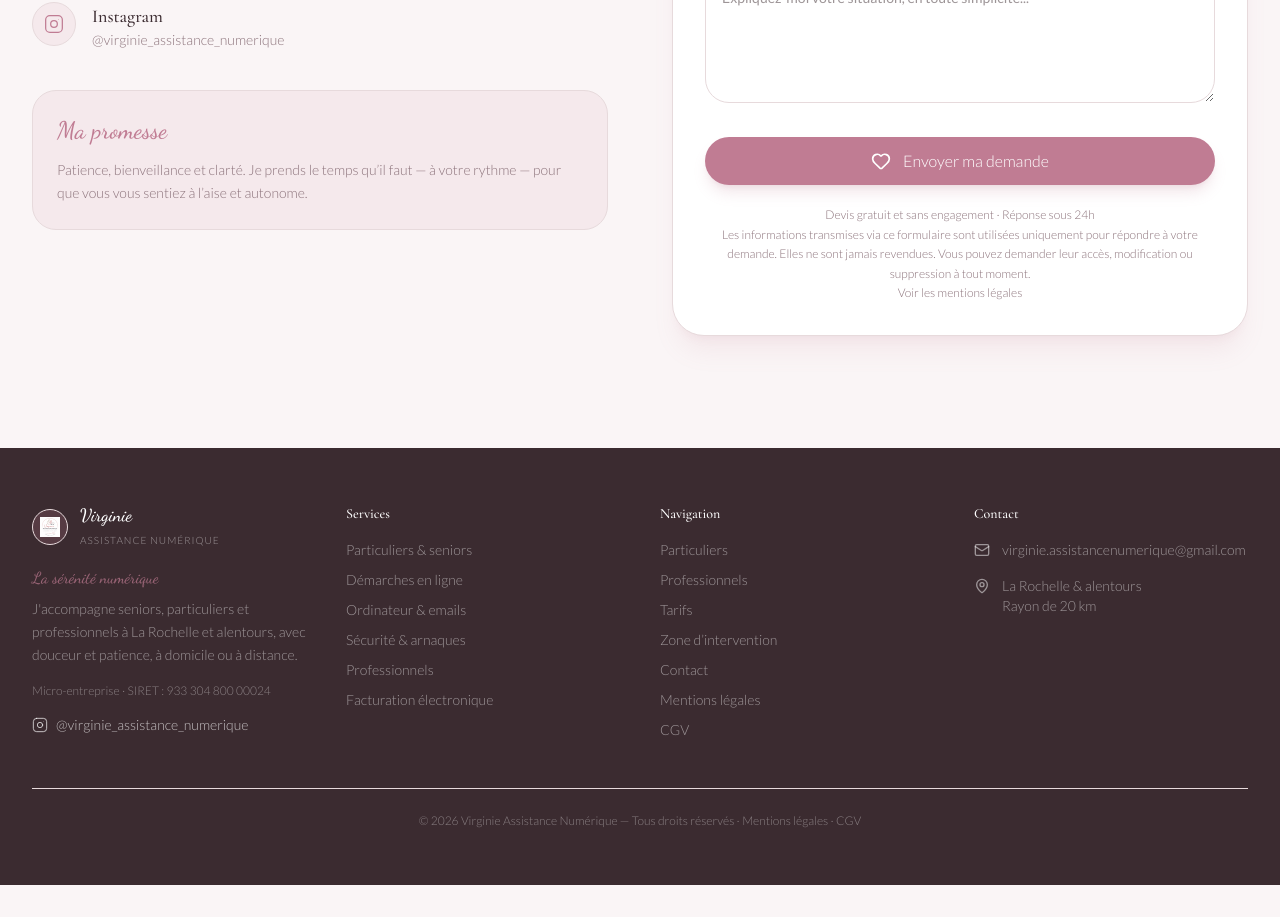
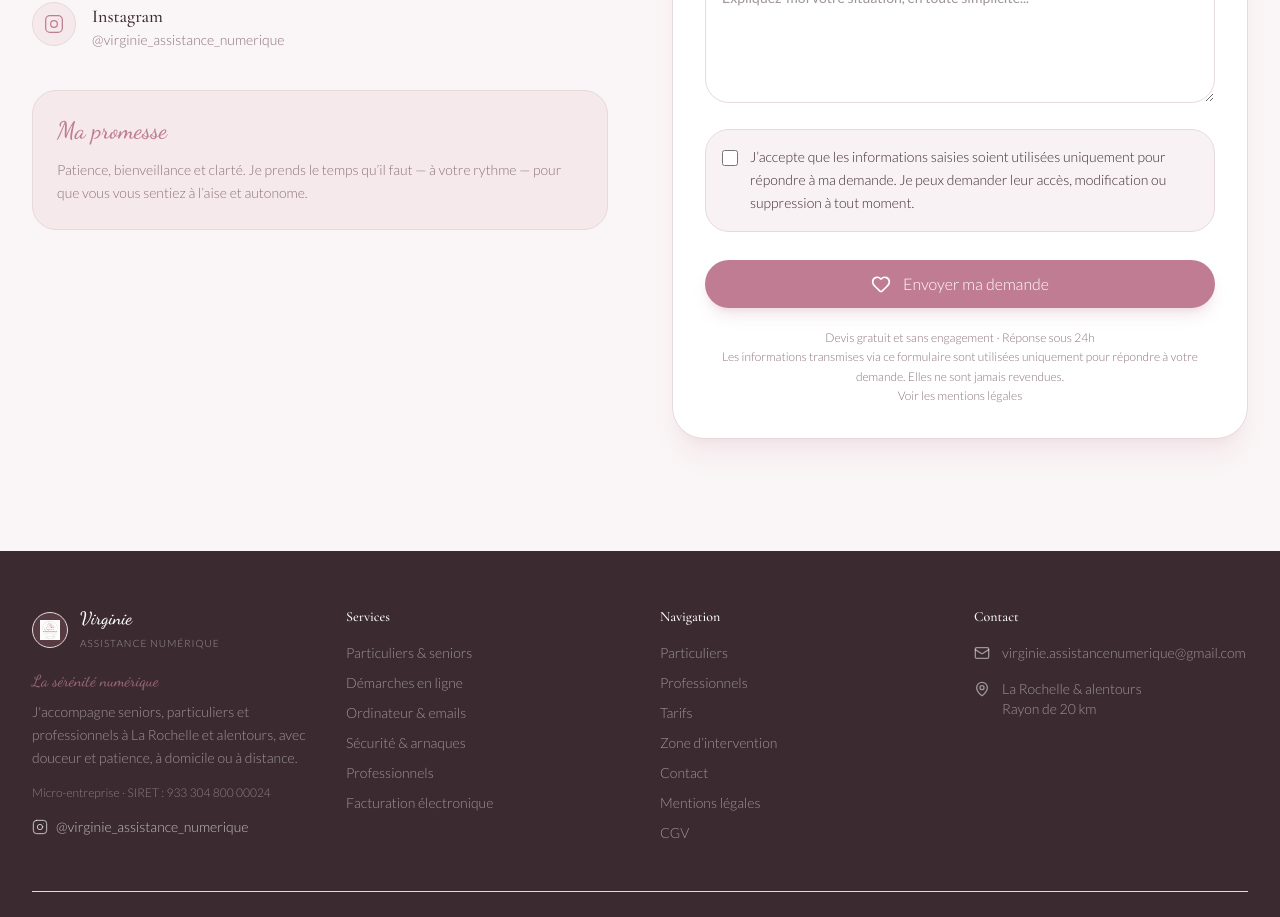
Before and after one commit to Virginie17/assistance-numerique, a Next.js app: page / in a window 1280 px wide. Shown: the part 10100-11017 px from the top of the page. Before the commit the page ends 10985 px from the top, so only its background shows below. Built offline with nearby package versions, Linux system fonts and the light colour scheme; no server answers.

Commit message:
Add required RGPD consent and honeypot field

```diff
--- a/components/landing/ContactSection.tsx
+++ b/components/landing/ContactSection.tsx
@@ -42,6 +42,8 @@ type FormState = {
   service: string;
   contact_preference: string;
   message: string;
+  rgpd_consent: boolean;
+  company_website: string;
 };
 
 function InstagramIcon({ className }: { className?: string }) {
@@ -62,6 +64,8 @@ const initialForm: FormState = {
   service: "",
   contact_preference: "",
   message: "",
+  rgpd_consent: false,
+  company_website: "",
 };
 
 export default function ContactSection() {
@@ -70,7 +74,7 @@ export default function ContactSection() {
   const [successMessage, setSuccessMessage] = useState("");
   const [errorMessage, setErrorMessage] = useState("");
 
-  const handleChange = (field: keyof FormState, value: string) => {
+  const handleChange = (field: keyof FormState, value: string | boolean) => {
     setForm((prev) => ({ ...prev, [field]: value }));
     setSuccessMessage("");
     setErrorMessage("");
@@ -155,20 +159,27 @@ export default function ContactSection() {
             {successMessage && <div className="mb-6 rounded-2xl border border-primary/15 bg-primary/10 p-4 text-sm font-light leading-relaxed text-foreground">{successMessage}</div>}
             {errorMessage && <div className="mb-6 rounded-2xl border border-red-200 bg-red-50 p-4 text-sm font-light leading-relaxed text-red-700">{errorMessage}</div>}
 
+            <div className="hidden" aria-hidden="true">
+              <label>
+                Site web de l'entreprise
+                <input tabIndex={-1} autoComplete="off" value={form.company_website} onChange={(event) => handleChange("company_website", event.target.value)} />
+              </label>
+            </div>
+
             <div className="grid gap-5 sm:grid-cols-2">
               <div>
                 <label className="mb-2 block text-sm font-light text-foreground">Votre prénom et nom *</label>
-                <input required value={form.name} onChange={(event) => handleChange("name", event.target.value)} placeholder="Marie Dupont" className="h-12 w-full rounded-2xl border border-input bg-white px-4 text-sm outline-none transition focus:ring-2 focus:ring-ring" />
+                <input required maxLength={80} value={form.name} onChange={(event) => handleChange("name", event.target.value)} placeholder="Marie Dupont" className="h-12 w-full rounded-2xl border border-input bg-white px-4 text-sm outline-none transition focus:ring-2 focus:ring-ring" />
               </div>
 
               <div>
                 <label className="mb-2 block text-sm font-light text-foreground">Votre email *</label>
-                <input required type="email" value={form.email} onChange={(event) => handleChange("email", event.target.value)} placeholder="marie@email.com" className="h-12 w-full rounded-2xl border border-input bg-white px-4 text-sm outline-none transition focus:ring-2 focus:ring-ring" />
+                <input required type="email" maxLength={120} value={form.email} onChange={(event) => handleChange("email", event.target.value)} placeholder="marie@email.com" className="h-12 w-full rounded-2xl border border-input bg-white px-4 text-sm outline-none transition focus:ring-2 focus:ring-ring" />
               </div>
 
               <div>
                 <label className="mb-2 block text-sm font-light text-foreground">Téléphone</label>
-                <input value={form.phone} onChange={(event) => handleChange("phone", event.target.value)} placeholder="06 12 34 56 78" className="h-12 w-full rounded-2xl border border-input bg-white px-4 text-sm outline-none transition focus:ring-2 focus:ring-ring" />
+                <input maxLength={30} value={form.phone} onChange={(event) => handleChange("phone", event.target.value)} placeholder="06 12 34 56 78" className="h-12 w-full rounded-2xl border border-input bg-white px-4 text-sm outline-none transition focus:ring-2 focus:ring-ring" />
               </div>
 
               <div>
@@ -197,8 +208,15 @@ export default function ContactSection() {
 
               <div className="sm:col-span-2">
                 <label className="mb-2 block text-sm font-light text-foreground">Décrivez votre besoin *</label>
-                <textarea required value={form.message} onChange={(event) => handleChange("message", event.target.value)} placeholder="Expliquez-moi votre situation, en toute simplicité..." className="min-h-32 w-full rounded-2xl border border-input bg-white px-4 py-3 text-sm outline-none transition focus:ring-2 focus:ring-ring" />
+                <textarea required maxLength={1500} value={form.message} onChange={(event) => handleChange("message", event.target.value)} placeholder="Expliquez-moi votre situation, en toute simplicité..." className="min-h-32 w-full rounded-2xl border border-input bg-white px-4 py-3 text-sm outline-none transition focus:ring-2 focus:ring-ring" />
               </div>
+
+              <label className="sm:col-span-2 flex items-start gap-3 rounded-2xl border border-primary/15 bg-primary/10 p-4 text-sm font-light leading-relaxed text-foreground">
+                <input required type="checkbox" checked={form.rgpd_consent} onChange={(event) => handleChange("rgpd_consent", event.target.checked)} className="mt-1 h-4 w-4 shrink-0 accent-primary" />
+                <span>
+                  J’accepte que les informations saisies soient utilisées uniquement pour répondre à ma demande. Je peux demander leur accès, modification ou suppression à tout moment.
+                </span>
+              </label>
             </div>
 
             <button type="submit" disabled={isSubmitting} className="mt-7 flex h-12 w-full items-center justify-center gap-3 rounded-full bg-primary px-6 text-base font-light text-white shadow-lg shadow-primary/20 transition hover:bg-accent disabled:cursor-not-allowed disabled:opacity-60">
@@ -209,7 +227,7 @@ export default function ContactSection() {
             <p className="mt-5 text-center text-xs font-light leading-relaxed text-muted-foreground">
               Devis gratuit et sans engagement · Réponse sous 24h
               <br />
-              Les informations transmises via ce formulaire sont utilisées uniquement pour répondre à votre demande. Elles ne sont jamais revendues. Vous pouvez demander leur accès, modification ou suppression à tout moment.
+              Les informations transmises via ce formulaire sont utilisées uniquement pour répondre à votre demande. Elles ne sont jamais revendues.
               <br />
               <a href="/mentions-legales" className="text-primary underline underline-offset-4">Voir les mentions légales</a>
             </p>
```
